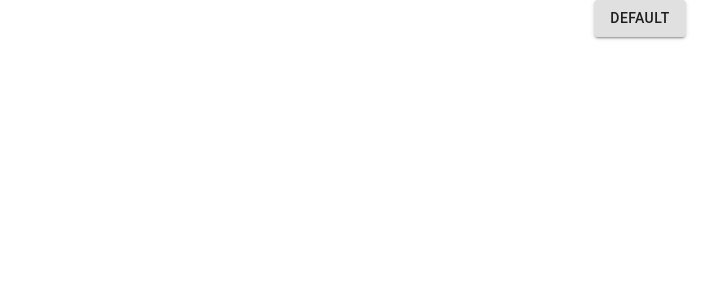
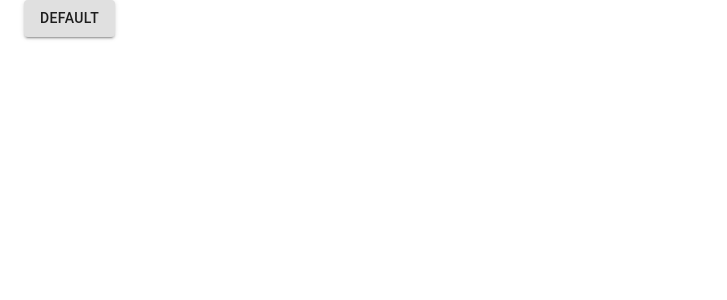
Before and after one commit to Gaji-Labo/learn-materialUi, a React (Create React App) app: page / in a window 1280 px wide. Shown: the top 300 px of the page, without its empty margins (0-727 px from the left). Built offline with nearby package versions, Linux system fonts and the light colour scheme.

Commit message:
Use grid and container

```diff
--- a/src/containers/MultiplyButtons.js
+++ b/src/containers/MultiplyButtons.js
@@ -1,5 +1,7 @@
 import React, { useState } from "react";
 import Button from "@material-ui/core/Button";
+import Grid from '@material-ui/core/Grid';
+import Container from '@material-ui/core/Container';
 
 function MultiplyButtons() {
   const [buttons, setButtons] = useState(["Button"]);
@@ -7,15 +9,23 @@ function MultiplyButtons() {
     setButtons([...buttons, "Button"]);
   };
   return (
-    <div>
+    <Container>
+      <Grid container spacing={1} justify="space-between">
         {buttons.map((button, index) => (
           <>
-          <Button key={index} variant="contained" onClick={handleButtonClick}>
+            <Grid container item xs={2}>
+              <Button
+                key={index}
+                variant="contained"
+                onClick={handleButtonClick}
+              >
                 Default
               </Button>
+            </Grid>
           </>
         ))}
-    </div>
+      </Grid>
+    </Container>
   );
 }
 
```
Lines whose indentation alone changed are shown as unchanged.
